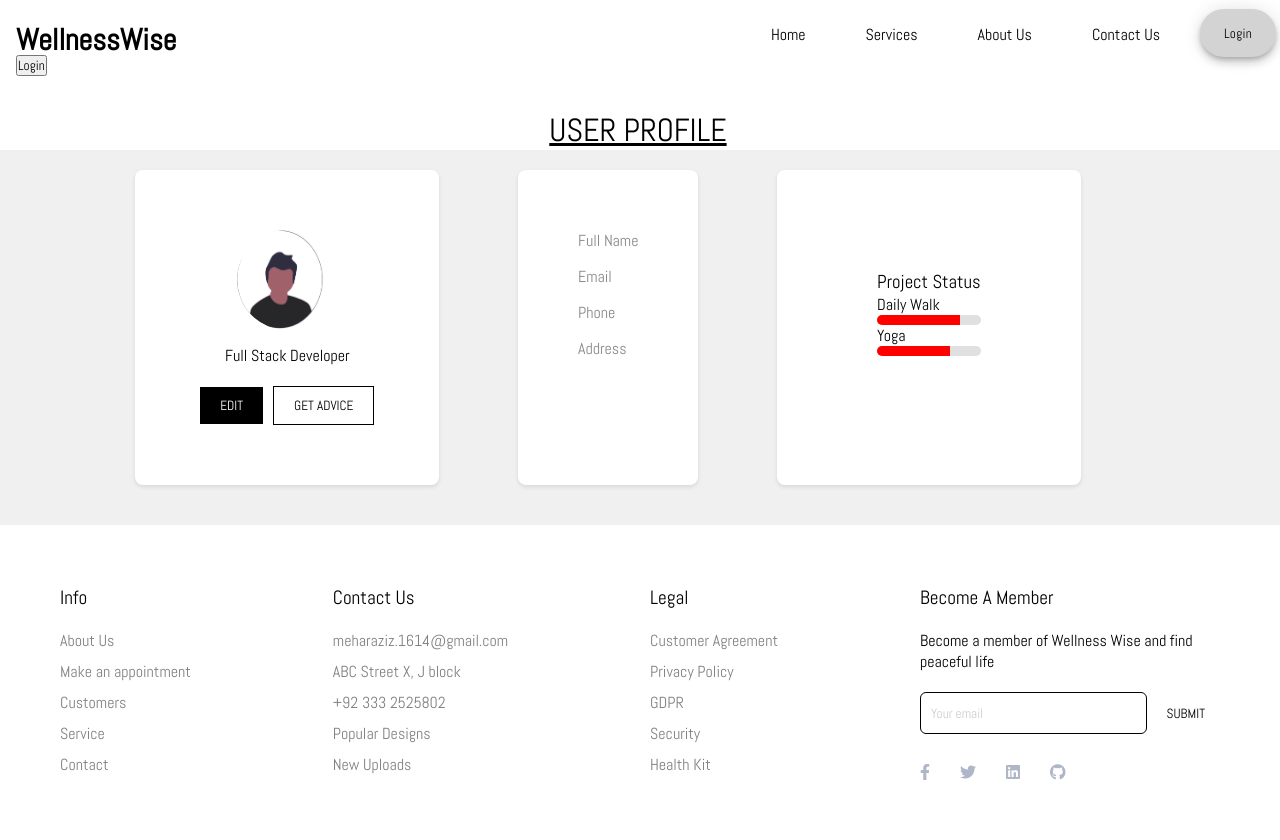
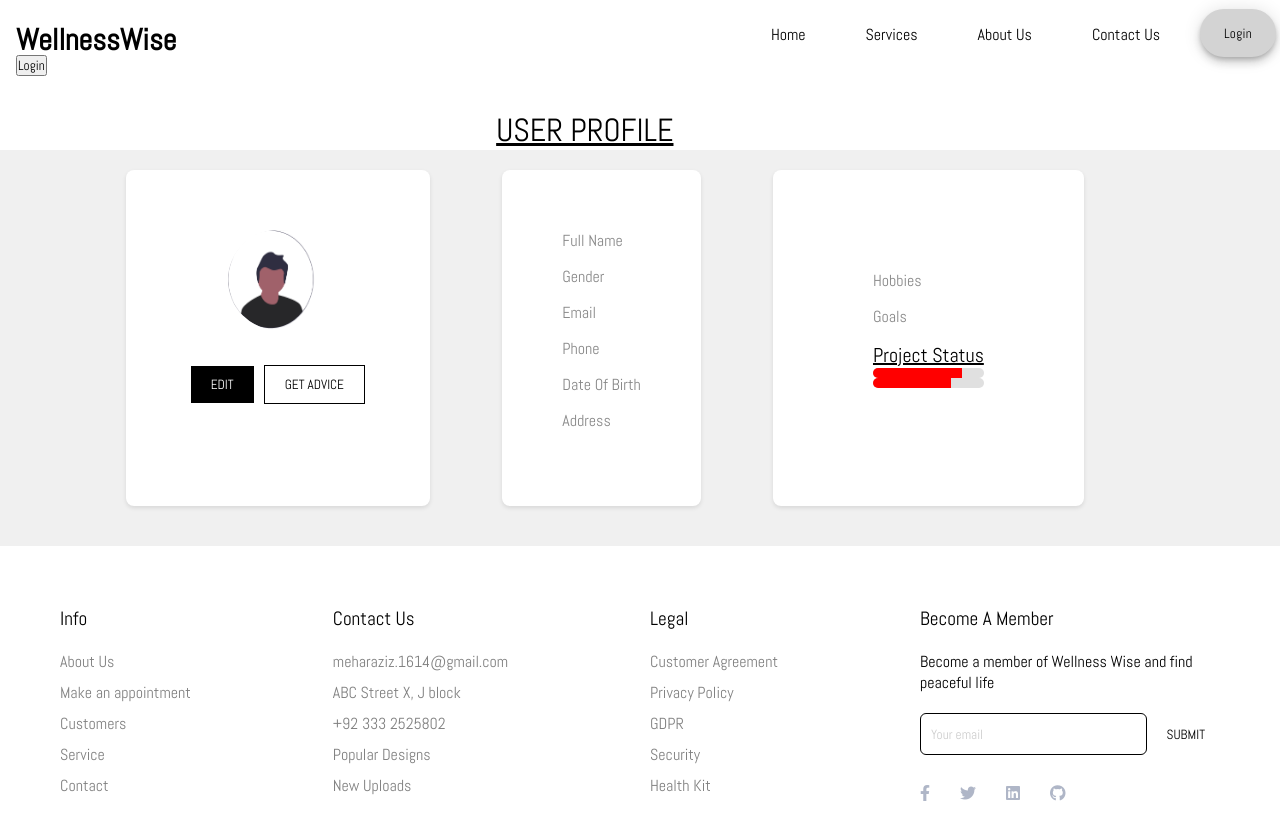
Before and after one commit to Mehar-Aziz/WellnessWise, a React (Create React App) app in the folder wellnesswise-frontend/: page /profile in a window 1280 px wide. Shown: the top 840 px of the page. Built offline with nearby package versions, Linux system fonts and the light colour scheme.

Commit message:
Update Profile

```diff
--- a/wellnesswise-frontend/src/components/CreateProfile1.js
+++ b/wellnesswise-frontend/src/components/CreateProfile1.js
@@ -1,11 +1,13 @@
-import React, { useState } from 'react';
+import React, { useContext, useState } from 'react';
 import './Registration.css';
 import './Login.css';
 import './CreateProfile.css'
 import { useNavigate } from 'react-router-dom';
+import { UserContext } from '../context/UserContext';
 
 const CreateProfile1 = () => {
   const navigate = useNavigate();
+  const { setUserData } = useContext(UserContext);
 
   const [gender, setGender] = useState('');
   const [education, setEducation] = useState('');
@@ -13,6 +15,8 @@ const CreateProfile1 = () => {
   const [age, setAge] = useState('');
   const [hobbies, setHobbies] = useState(['']);
   const [goals, setGoals] = useState(['']);
+
+
 
   const handleHobbyChange = (index, event) => {
     const newHobbies = hobbies.slice();
@@ -52,7 +56,15 @@ const handleRemoveGoal = (index) => {
 
   const handleSubmit = (e) => {
     e.preventDefault();
-    // Add your form submission logic here
+    setUserData(prevData => ({
+      ...prevData,
+      gender,
+      education,
+      birth,
+      hobbies,
+      goals,
+    }));
+
     navigate('/profile');
 
     // Reset form fields
@@ -82,8 +94,8 @@ const handleRemoveGoal = (index) => {
             required
           >
             <option value="">Select Gender</option>
-            <option value="male">Male</option>
-            <option value="female">Female</option>
+            <option value="Male">Male</option>
+            <option value="Female">Female</option>
           </select>
         </div>
       </div>
--- a/wellnesswise-frontend/src/pages/Profile.css
+++ b/wellnesswise-frontend/src/pages/Profile.css
@@ -10,7 +10,7 @@
   .user-profile h1 {
     position: relative;
     top: -60px;
-    left: 500px;
+    left: 450px;
     text-decoration: underline;
     font-weight: 550;
   }
@@ -80,6 +80,22 @@
     font-size: 1rem;
   }
 
+  .progress-status h3 {
+    color: #888;
+    font-size: 1em;
+    margin-bottom: 5px;
+  }
+  .progress-status h2 {
+    font-size: 20px;
+    text-decoration: underline;
+  }
+
+  .progress-status p {
+    margin-top: 0;
+    margin-bottom: 15px;
+    font-size: 1rem;
+  }
+
   .project-status .status-item {
     margin-bottom: 15px;
   }
--- a/wellnesswise-frontend/src/pages/profile.js
+++ b/wellnesswise-frontend/src/pages/profile.js
@@ -14,7 +14,7 @@ const Profile = () => {
       <div className="profile-card">
         <img src={userProfile} alt="User avatar" className="avatar" />
         <h2>{userData.name}</h2>
-        <p>Full Stack Developer</p>
+        <p>{userData.education}</p>
         <p>{userData.address}</p>
         <div className="button-group">
           <button className="follow-btn">EDIT</button>
@@ -26,24 +26,32 @@ const Profile = () => {
       <div className="info-card">
         <h3>Full Name</h3>
         <p>{userData.name}</p>
+        <h3>Gender</h3>
+        <p>{userData.gender}</p>
         <h3>Email</h3>
         <p>{userData.email}</p>
         <h3>Phone</h3>
         <p>{userData.phone}</p>
+        <h3>Date Of Birth</h3>
+        <p>{userData.birth}</p>
         <h3>Address</h3>
         <p>{userData.address}</p>
       </div>
 
       <div className="progress-status">
-        <h3>Project Status</h3>
+      <h3>Hobbies</h3>
+      <p>{userData.hobbies.join(', ')}</p>
+      <h3>Goals</h3>
+        <p>{userData.goals.join(', ')}</p>
+        <h2>Project Status</h2>
         <div className="status-item">
-          <span>Daily Walk</span>
+          <span>{userData.goals[0]}</span>
           <div className="progress-bar">
             <div className="progress" style={{width: '80%'}}></div>
           </div>
         </div>
         <div className="status-item">
-          <span>Yoga</span>
+          <span>{userData.goals[1]}</span>
           <div className="progress-bar">
             <div className="progress" style={{width: '70%'}}></div>
           </div>
```
